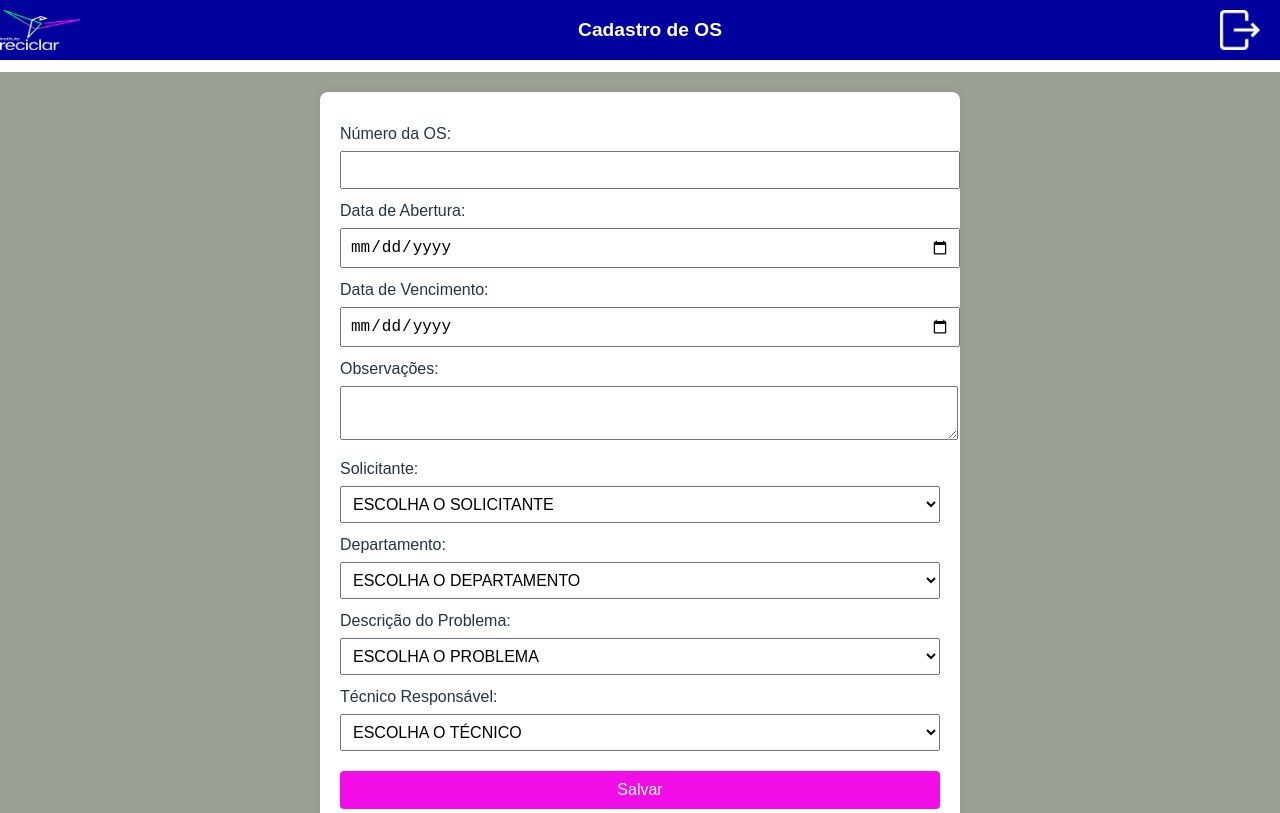
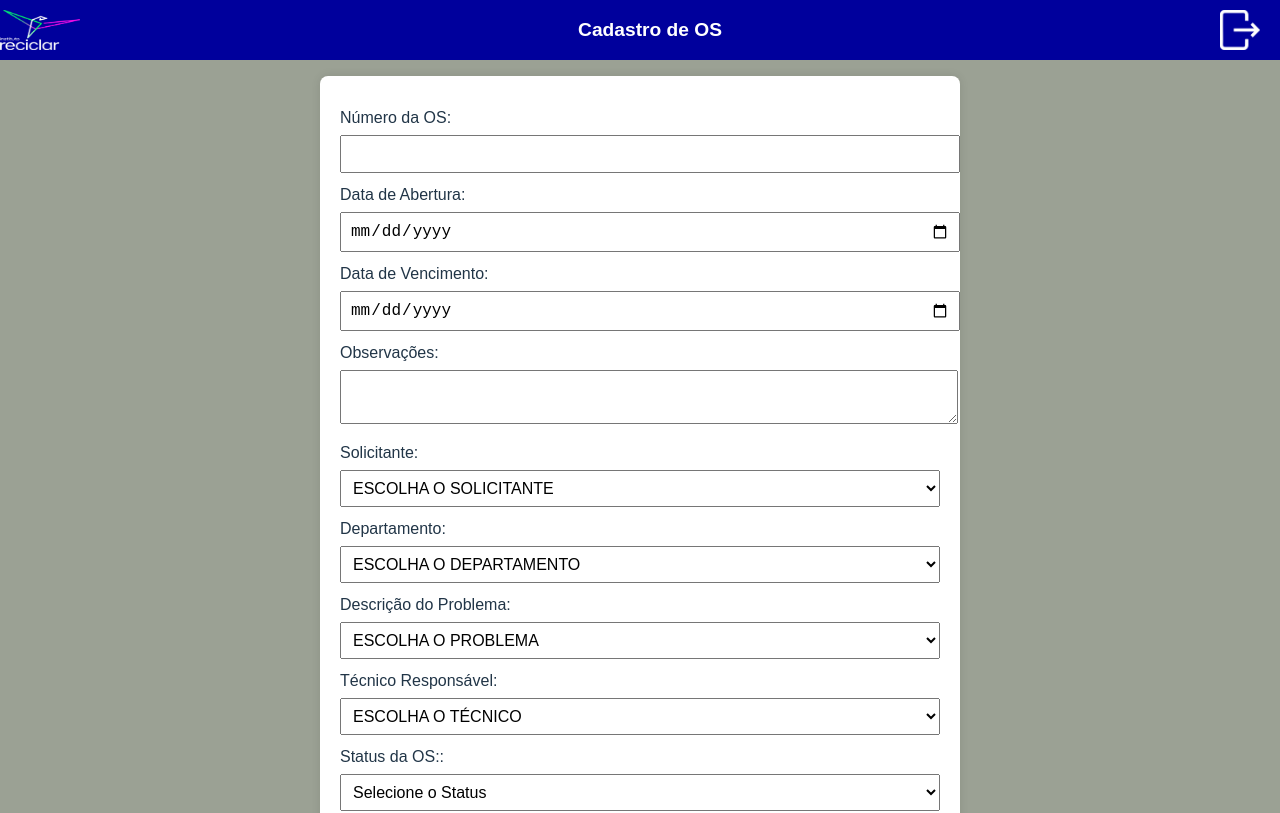
Before and after one commit to DaniLEP/OS, a React (Vite) app: page /Cadastro_OS in a window 1280 px wide. Shown: the top 813 px of the page. Built offline with nearby package versions, Linux system fonts and the light colour scheme.

Commit message:
ft: add nova opção no cadastro os

```diff
--- a/src/componentes/UploadOS.jsx
+++ b/src/componentes/UploadOS.jsx
@@ -59,7 +59,7 @@ const CadastroForm = () => {
       paddingTop: "30px",
       padding: "20px",
       position: 'relative',
-      top: "9vh"
+      top: "7vh"
     },
     header: {
       width: "100%",
@@ -268,6 +268,11 @@ const CadastroForm = () => {
               label: "Técnico Responsável",
               options: ["ESCOLHA O TÉCNICO", "CLEYSON", "DANILO"],
             },
+            {
+              id: "status",
+              label: "Status da OS:",
+            options: ["Selecione o Status", "Concluido", "Finalizada", "Em Andamento" ]
+            }
           ].map((field) => (
             <div key={field.id} style={{ marginTop: "10px" }}>
               <label htmlFor={field.id}>{field.label}:</label>
```
